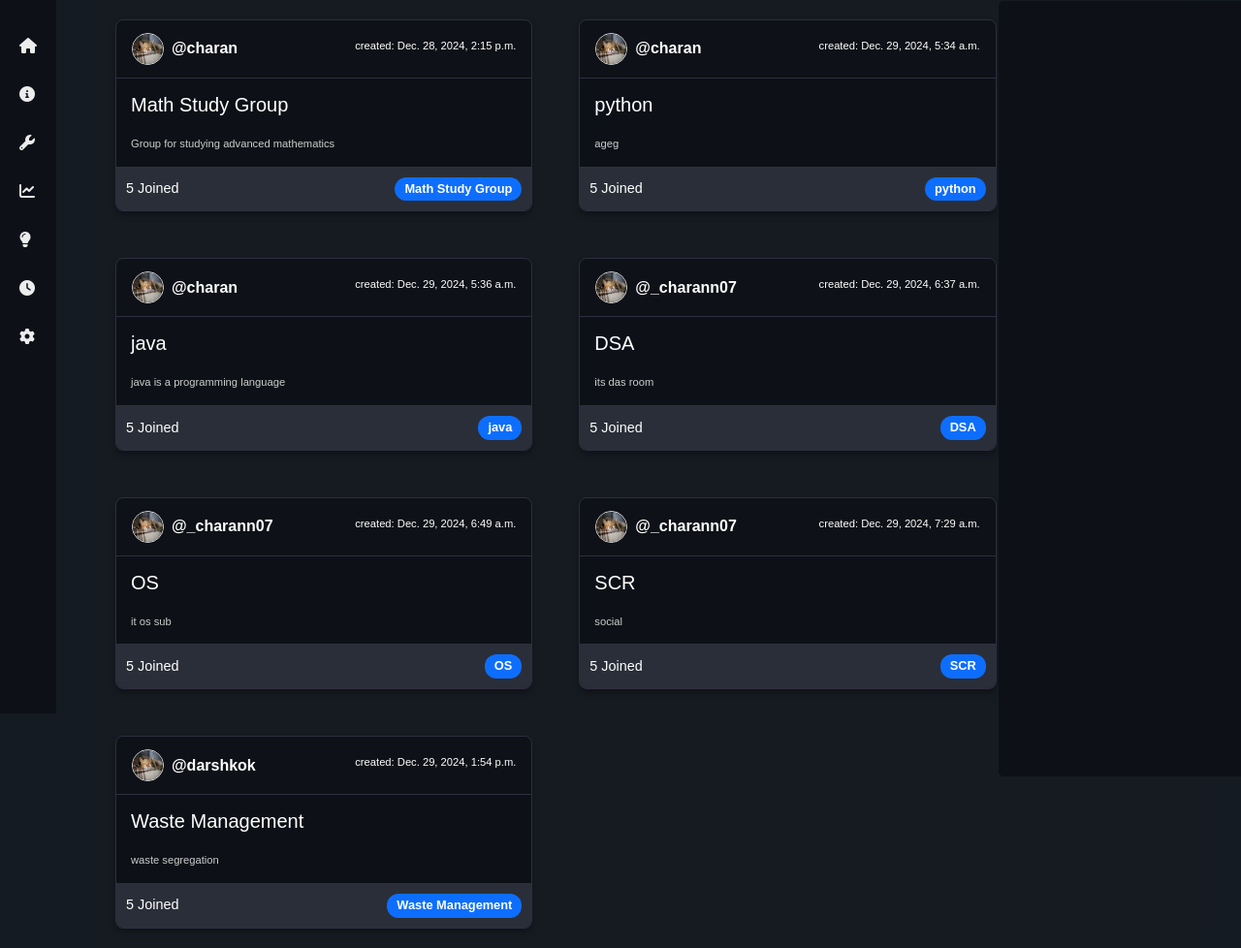
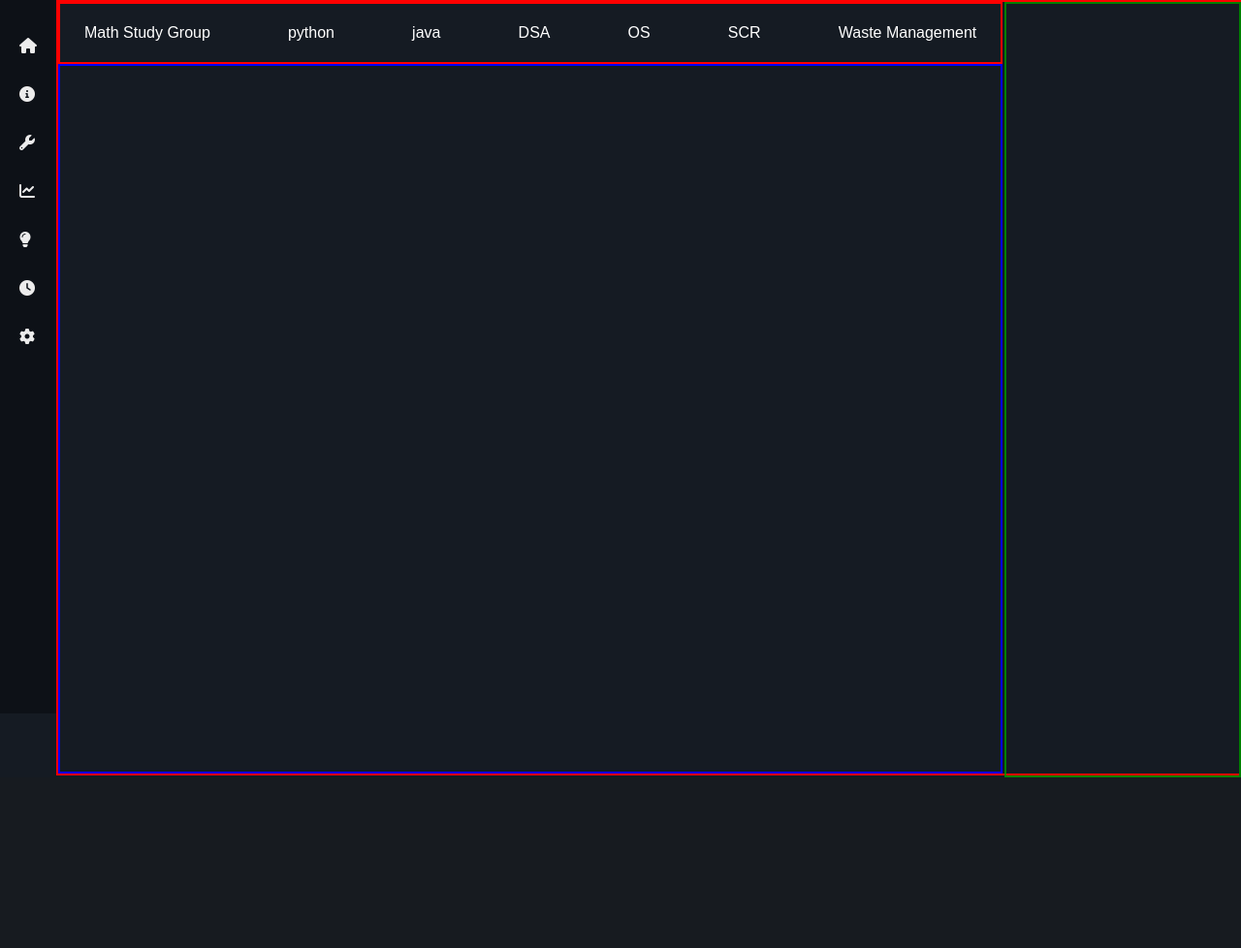
Before and after one commit to charantm7/VOREX-Educational-Web-App, a Django app: page / in a window 1280 px wide. Shown: the part 64-1042 px from the top of the page at 97% size. After the commit the page ends 866 px from the top, so only its background shows below. Run offline with Django 5.2, Linux system fonts and the light colour scheme; data comes from the database, SQL or seed files in the repository.

Commit message:
new build for home

```diff
--- a/base/static/css/body.css
+++ b/base/static/css/body.css
@@ -5,158 +5,31 @@
   --roomlight: #151b23;
   --borderbottom: #2e2e3f;
 }
-
-.container {
-  background-color: #161b22;
-  padding: 20px;
-  border-radius: 8px;
+.main-body {
+  border: 2px solid red;
+  height: 100vh;
   font-family: "Poppins", sans-serif;
 }
-
-.card {
-  border: 1px solid #2e2e3f;
-  border-radius: 8px;
-  background-color: var(--roomdark);
-  box-shadow: 0 4px 6px rgba(0, 0, 0, 0.3);
-  overflow: hidden;
-  color: var(--white);
+.activity_container {
+  position: absolute;
+  right: 0;
+  height: 100vh;
+  width: 20%;
+  border: 2px solid green;
 }
 
-.card-header {
+.topic_container {
   display: flex;
+  border: 2px solid red;
+  flex-direction: row;
+  height: 8%;
+  width: 80%;
   align-items: center;
   justify-content: space-between;
-  border-bottom: 1px solid var(--borderbottom);
+  padding: 0 25px;
 }
-
-.card-header .rounded-circle {
-  border: 1px solid var(--roomborder);
+.room_container {
+  height: 92%;
+  width: 80%;
+  border: 2px solid blue;
 }
-
-.card-header .username {
-  flex: 1;
-  font-weight: bold;
-  color: var(--roomtext);
-  overflow: hidden;
-  left: 0;
-  text-decoration: none;
-}
-
-.text-muted {
-  color: var(--roomtext);
-  margin-right: 0;
-}
-.text-muted p {
-  color: var(--roomtext);
-  font-size: 0.7rem;
-  margin-top: 10px;
-}
-@media (max-width: 992px) {
-  .card-header {
-    padding: 10px 0 35px 10px;
-  }
-  .text-muted {
-    position: absolute;
-    margin-left: 5px;
-    margin-top: 80px;
-  }
-}
-
-.card-body {
-  padding: 15px;
-}
-
-.card-body .card-title {
-  font-size: 1.25rem;
-  color: var(--white);
-}
-
-.card-body a {
-  text-decoration: none;
-}
-.card-body .card-text {
-  font-size: 0.7rem;
-  color: #cccccc;
-  margin-top: 20px;
-}
-
-.card-footer {
-  display: flex;
-  justify-content: space-between;
-  align-items: center;
-  background-color: #2a2e38;
-  padding: 10px;
-  border-top: 1px solid #2e2e3f;
-}
-
-.card-footer .members {
-  display: flex;
-  align-items: center;
-  font-size: 0.9rem;
-  color: #ffffff;
-}
-
-.card-footer .badge {
-  font-size: 0.8rem;
-  padding: 6px 10px;
-  border-radius: 12px;
-}
-
-.your-rooms-container {
-  position: absolute;
-  background: var(--roomdark);
-  border: none;
-  width: 250px;
-  height: 100vh;
-  right: 0;
-  top: 65px;
-  border-top-left-radius: 5px;
-  border-bottom-left-radius: 5px;
-}
-
-.your-rooms-container p {
-  color: white;
-  background-color: var(--roomdark);
-  padding: 10px 5px;
-  font-size: 17px;
-  font-family: "Poppins", sans-serif;
-  font-weight: 450;
-}
-@media (max-width: 1120px) {
-  .your-rooms-container {
-    width: 20%;
-  }
-}
-@media (max-width: 992px) {
-  .your-rooms-container {
-    width: 20%;
-  }
-}
-@media (max-width: 930px) {
-  .your-rooms-container {
-    width: 20%;
-  }
-}
-@media (max-width: 920px) {
-  .your-rooms-container {
-    width: 20%;
-  }
-}
-
-@media (max-width: 900px) {
-  .your-rooms-container {
-    display: none;
-  }
-  .container {
-    width: 100%;
-  }
-}
-
-@media (max-width: 576px) {
-  .your-rooms-container {
-    display: none;
-  }
-  .container {
-    width: 95%;
-  }
-}
--- a/base/templates/base/home.html
+++ b/base/templates/base/home.html
@@ -5,36 +5,15 @@
 {% endblock %} {% block nav %}
 <a href="/">HOME</a>
 {% endblock %} {% block content %}
-<div class="container mt-6">
-  <div class="row g-5">
+<div class="main-body">
+  <div class="activity_container"></div>
+  <div class="topic_container">
     {% for room in rooms %}
-    <div class="col-md-5 col-sm-7">
-      <div class="card h-100">
-        <div class="card-header d-flex align-items-center">
-          <img
-            src="{% static 'assets/2019_07_29_77135_1564383613._large.jpg' %}"
-            alt="User"
-            class="rounded-circle me-2"
-            width="33"
-            height="33"
-          />
-          <a href="#" class="username"><span>@{{ room.created_by }}</span></a>
-          <div class="text-muted">
-            <p>created: {{ room.created_at }}</p>
-          </div>
-        </div>
-        <div class="card-body">
-          <a href="#"><h5 class="card-title">{{ room.name }}</h5></a>
-          <p class="card-text">{{ room.description }}</p>
-        </div>
-        <div class="card-footer d-flex justify-content-between">
-          <span class="members"><i class="icon-people"></i> 5 Joined</span>
-          <span class="badge bg-primary">{{ room.name }}</span>
-        </div>
-      </div>
-    </div>
+    <div>{{room.name}}</div>
     {% endfor %}
   </div>
+  <div class="room_container">
+    <div class="#"></div>
+  </div>
 </div>
-<div class="your-rooms-container"></div>
 {% endblock %}
--- a/static/css/style.css
+++ b/static/css/style.css
@@ -280,7 +280,10 @@ nav {
     color: transparent;
   }
   .search-input-container {
-    width: 50%;
+    width: 90%;
+  }
+  .search-input-container input {
+    display: none;
   }
 }
 
```
